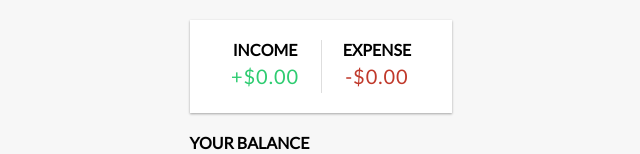
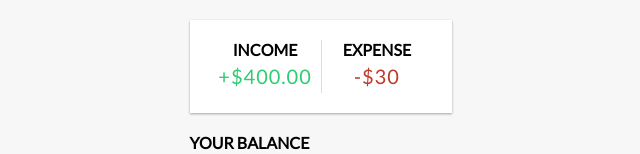
Before and after one commit to shafakyildiz/react-expense-tracker, a React (Create React App) app: page /balance in a window 1280 px wide. Shown: the top 154 px of the page, without its empty margins (319-959 px from the left). Built offline with nearby package versions, Linux system fonts and the light colour scheme.

Commit message:
printed income and outcome to the screen

```diff
--- a/src/components/IncomeExpenses.js
+++ b/src/components/IncomeExpenses.js
@@ -10,20 +10,19 @@ function IncomeExpenses() {
     .reduce((acc, item) => (acc += item), 0)
     .toFixed(2);
 
-  const outcome = amounts
-    .filter((item) => item > 0)
-    .reduce((acc, item) => (acc += item), 0)
-    .toFixed(2);
+  const outcome =
+    amounts.filter((item) => item < 0).reduce((acc, item) => (acc += item), 0) *
+    -(1).toFixed(2);
 
   return (
     <div className="inc-exp-container">
       <div>
         <h4>Income</h4>
-        <p className="money plus">+$0.00</p>
+        <p className="money plus">+${income}</p>
       </div>
       <div>
         <h4>Expense</h4>
-        <p className="money minus">-$0.00</p>
+        <p className="money minus">-${outcome}</p>
       </div>
     </div>
   );
```
